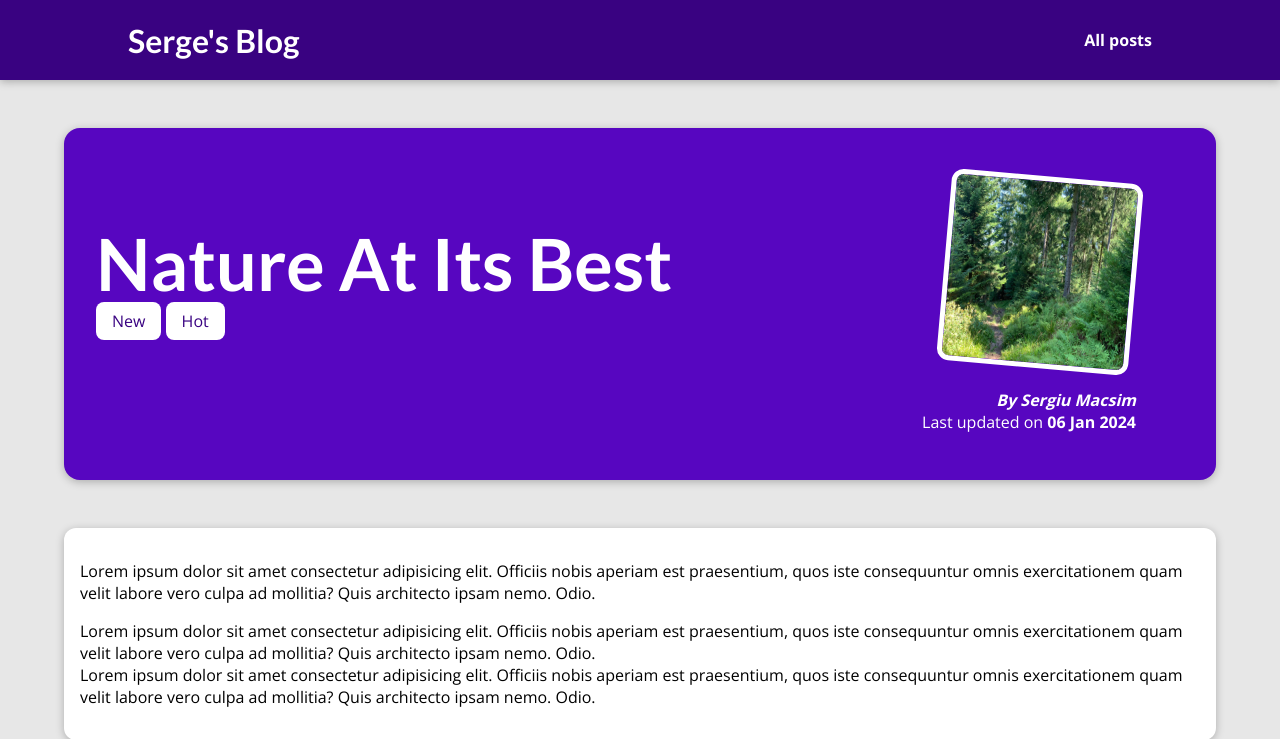
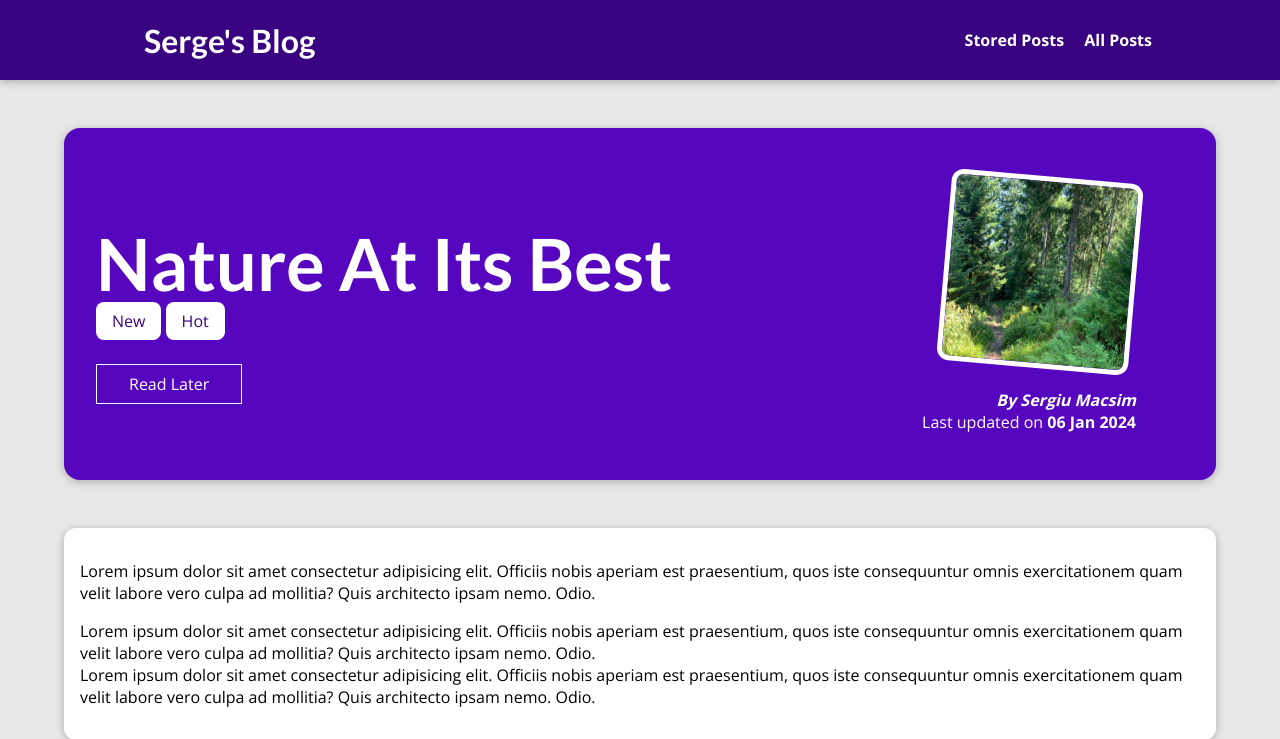
Before and after one commit to Whitedrawn/django_site, a Django app: a page that uses templates/base.html in a window 1280 px wide. Shown: the top 739 px of the page. Run offline with Django 5.2, Linux system fonts and the light colour scheme; data comes from the database, SQL or seed files in the repository; both versions use the stored data as it was after the commit.

Commit message:
added read later list feature

```diff
--- a/blog/static/blog/post-detail.css
+++ b/blog/static/blog/post-detail.css
@@ -55,6 +55,26 @@
   #summary time {
     font-weight: bold;
   }
+
+  #read-later {
+    margin: 2rem 0;
+  }
+
+  #read-later button {
+    background-color: transparent;
+    border: 1px solid white;
+    padding: 0.5rem 2rem;
+    font: inherit;
+    color: white;
+    cursor: pointer;
+  }
+
+  #read-later button:hover,
+  #read-later button:active {
+    background-color: white;
+    color: #390281;
+  }
+
 
   main {
     width: 90%;
--- a/blog/templates/blog/post-detail.html
+++ b/blog/templates/blog/post-detail.html
@@ -26,6 +26,19 @@
         {% for tag in post_tags%}
         <span class="tag">{{tag.caption}}</span>
         {%endfor%}
+    </div>
+    <div id="read-later">
+        <form action="{% url "read-later" %}" method="POST">
+            {% csrf_token %}
+            <input type="hidden" value="{{post.id}}" name="post_id">
+            <button>
+                {% if saved_for_later %}
+                    Remove from "Read Later" List
+                {% else %}
+                    Read Later
+                {% endif %}
+            </button>
+        </form>
     </div>
     <article>
         <img src="{{post.image.url}}" alt={{post.title}}/>
--- a/blog/urls.py
+++ b/blog/urls.py
@@ -6,5 +6,6 @@
 urlpatterns = [
     path("", views.StartingPageView.as_view(), name="starting-page"),
     path("posts/", views.AllPostsView.as_view(), name="posts-page"),
-    path("posts/<slug:slug>", views.SinglePostView.as_view(), name="post-detail-page")
+    path("posts/<slug:slug>", views.SinglePostView.as_view(), name="post-detail-page"),
+    path("read-later",views.ReadLaterView.as_view(),name="read-later")
 ]+static(settings.MEDIA_URL, document_root=settings.MEDIA_ROOT)
--- a/blog/views.py
+++ b/blog/views.py
@@ -27,13 +27,22 @@
 
 
 class SinglePostView(View):
+    def is_stored_post(self,request,post_id):
+        stored_posts=request.session.get("stored_posts")
+        if stored_posts is not None:
+            is_saved_for_later=post_id in stored_posts
+        else:
+            is_saved_for_later=False
+        return is_saved_for_later
 
     def get(self, request, slug):
         post = Post.objects.get(slug=slug)
+
         context = {"post": post,
                    "post_tags": post.tags.all(),
                    "comment_form": CommentForm(),
-                   "comments": post.comments.all().order_by("-id")}
+                   "comments": post.comments.all().order_by("-id"),
+                   "saved_for_later":self.is_stored_post(request,post.id)}
 
         return render(request, "blog/post-detail.html", context)
 
@@ -49,6 +58,36 @@
         context = {"post": post,
                    "post_tags": post.tags.all(),
                    "comment_form": CommentForm(),
-                   "comments": post.comments.all().order_by("-id")}
+                   "comments": post.comments.all().order_by("-id"),
+                   "saved_for_later":self.is_stored_post(request,post.id)}
 
         return render(request, "blog/post-detail.html", context)
+
+class ReadLaterView(View):
+    def get(self,request):
+        stored_posts=request.session.get("stored_posts")
+        context={}
+        if stored_posts is None or len(stored_posts)==0:
+            context["posts"]=[]
+            context["has_posts"]=False
+        else:
+            posts=Post.objects.filter(id__in=stored_posts)
+            context["posts"]=posts
+            context["has_posts"]=True
+        return render(request,"blog/stored-posts.html",context)
+
+    def post(self,request):
+        stored_posts=request.session.get("stored_posts")
+
+        if stored_posts is None:
+            stored_posts=[]
+
+        post_id=int(request.POST["post_id"])
+
+        if post_id not in stored_posts:
+            stored_posts.append(post_id)
+        else:
+            stored_posts.remove(post_id)
+        request.session["stored_posts"]=stored_posts
+
+        return HttpResponseRedirect("/")
--- a/static/app.css
+++ b/static/app.css
@@ -34,6 +34,7 @@
   text-decoration: none;
   color: white;
   font-weight: bold;
+  margin-left: 1rem;
 }
 
 #main-navigation a:hover,
--- a/templates/base.html
+++ b/templates/base.html
@@ -13,7 +13,8 @@
     <header id="main-navigation">
         <h1><a href="{%url "starting-page"%}">Serge's Blog</a></h1>
         <nav>
-            <a href="{%url "posts-page"%}">All posts</a>
+            <a href="{%url "read-later"%}">Stored Posts</a>
+            <a href="{%url "posts-page"%}">All Posts</a>
         </nav>
     </header>
     {%block content%}{% endblock %}
```
Also changed, not shown: blog/static/blog/stored-posts.css (added, +39 -0 lines), blog/templates/blog/stored-posts.html (added, +25 -0 lines), db.sqlite3.
